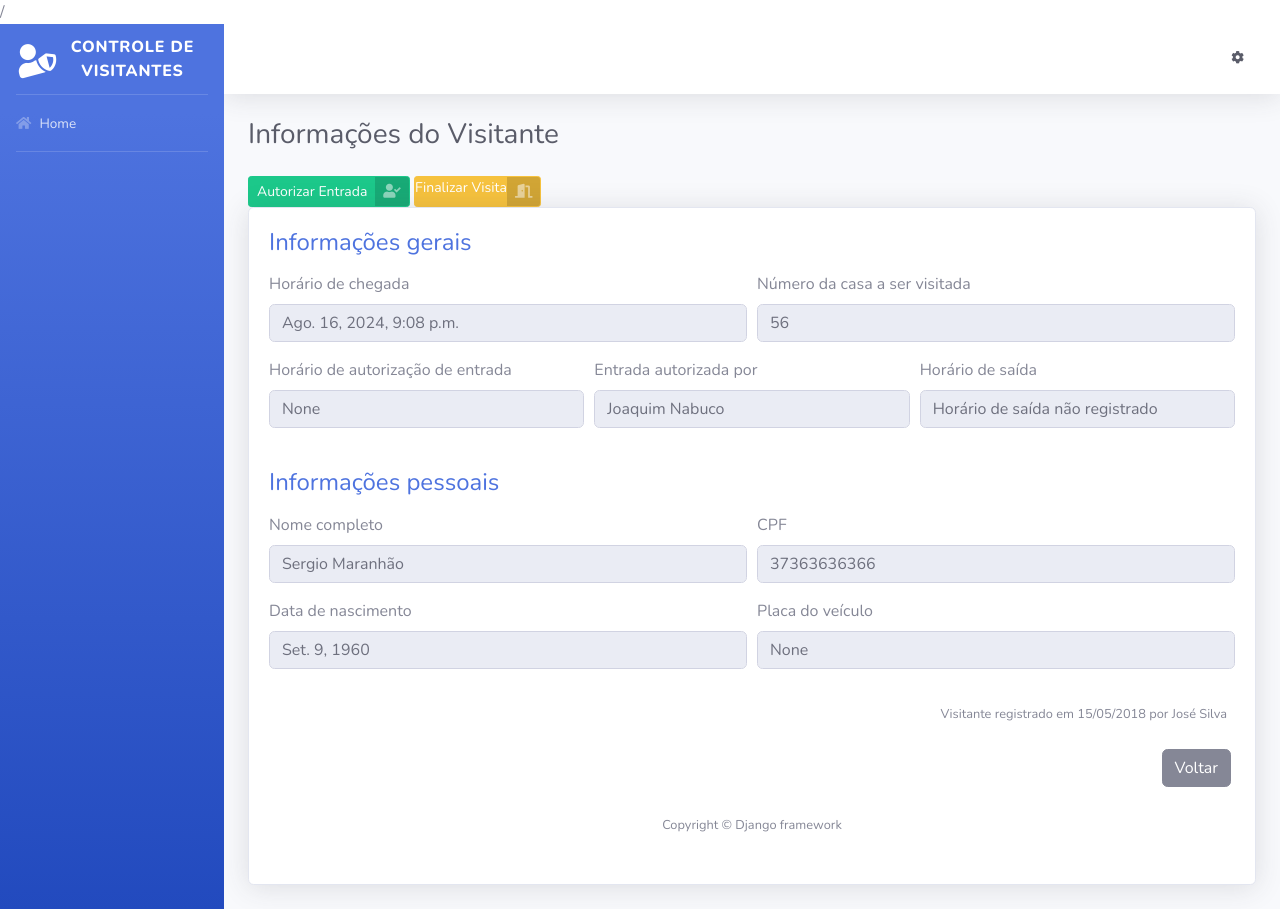
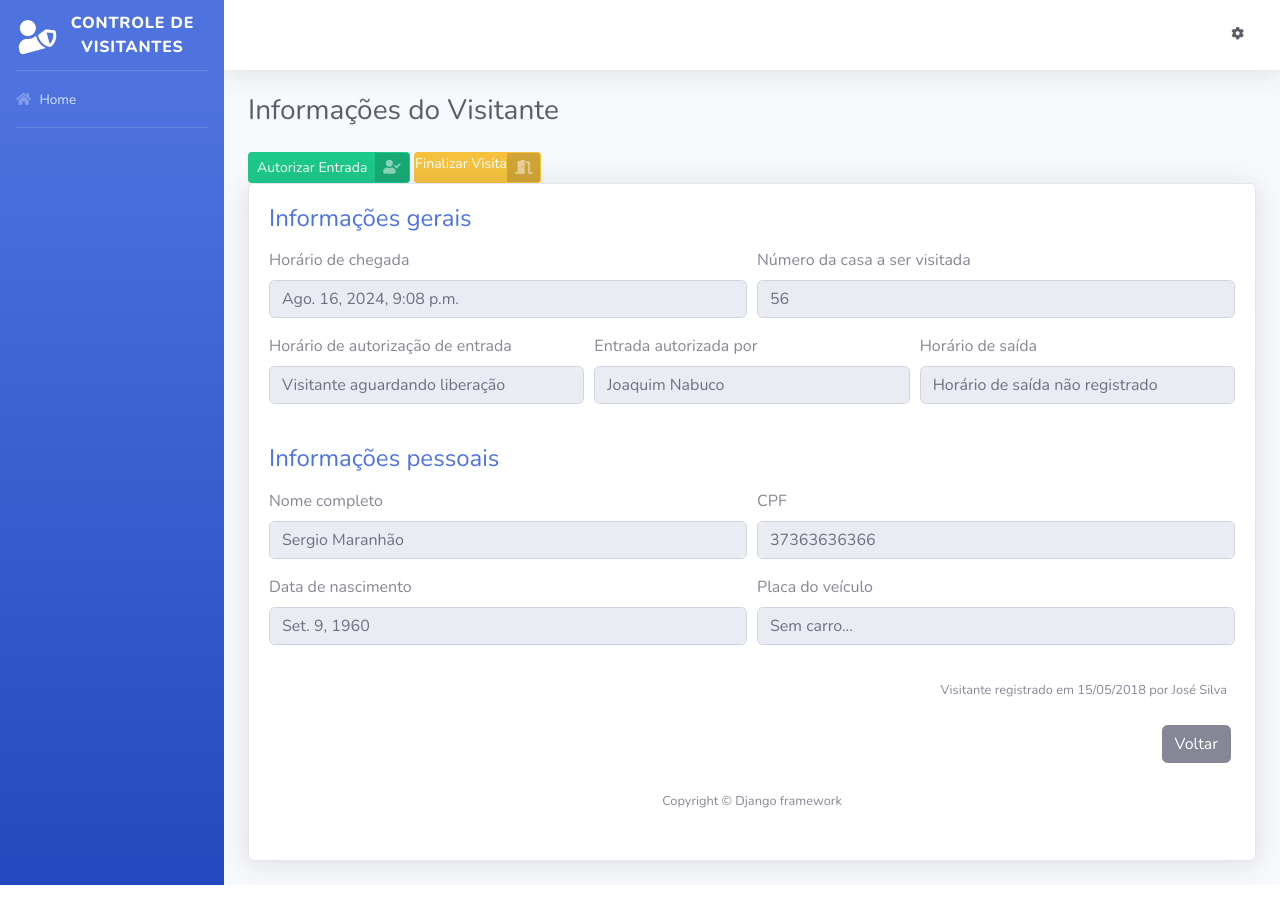
Before and after one commit to telmareis/curso-python-botafogo, a Django app: page /informacoes_visitante/2/ in a window 1280 px wide. After the commit the page ends 885 px from the top, so only its background shows below. Run offline with Django 3.2, Linux system fonts and the light colour scheme; data comes from the database, SQL or seed files in the repository; some libraries are stand-ins or nearby versions.

Commit message:
Atualização templates, views, ...

```diff
--- a/python/controle/controle_visitantes/urls.py
+++ b/python/controle/controle_visitantes/urls.py
@@ -13,7 +13,7 @@
         name="informacoes_visitante"
     ),
     path(
-        'visitantes/<int:id>/finalizar-visita',
+        'informacoes-visitante/<int:id>/finalizar-visita',
         finalizar_visita,
         name="finalizar_visita"
     )
--- a/python/controle/templates/base.html
+++ b/python/controle/templates/base.html
@@ -1,8 +1,6 @@
 <!DOCTYPE html>
 
 {% load static %}
-
-{% url "index" %}
 
 <html lang="pt-br">
     <head>
@@ -32,7 +30,7 @@
                 <hr class="sidebar-divider my-0">
 
                 <li class="nav-item">
-                    <a class="nav-link" href="#">
+                    <a class="nav-link" href="{% url 'index' %}">
                         <i class="fas fa-home"></i>
                         <span>Home</span>
                     </a>
--- a/python/controle/templates/index.html
+++ b/python/controle/templates/index.html
@@ -109,8 +109,8 @@
                             <td>{{ variavel.nome_completo }}</td>
                             <td>{{ variavel.cpf }}</td>
                             <td>{{ variavel.horario_chegada }}</td>
-                            <td>{{ variavel.horario_autorizacao }}</td>
-                            <td>{{ variavel.morador_responsavel }}</td>
+                            <td>{{ variavel.get_horario_autorizacao }}</td>
+                            <td>{{ variavel.get_morador_responsavel }}</td>
                             <td>
 
                                 <a href="{% url 'informacoes_visitante' id=variavel.id %}" >
--- a/python/controle/templates/informacoes_visitante.html
+++ b/python/controle/templates/informacoes_visitante.html
@@ -48,12 +48,12 @@
                 <div class="form-row">
                     <div class="form-group col-md-4">
                         <label>Horário de autorização de entrada</label>
-                        <input type="text" class="form-control" value="{{visitante.horario_autorizacao}}" disabled>
+                        <input type="text" class="form-control" value="{{visitante.get_horario_autorizacao}}" disabled>
                     </div>
 
                     <div class="form-group col-md-4">
                         <label>Entrada autorizada por</label>
-                        <input type="text" class="form-control" value="{{visitante.morador_responsavel}}" disabled>
+                        <input type="text" class="form-control" value="{{visitante.get_morador_responsavel}}" disabled>
                     </div>
 
                     <div class="form-group col-md-4">
@@ -88,7 +88,7 @@
 
                     <div class="form-group col-md-6">
                         <label>Placa do veículo</label>
-                        <input type="text" class="form-control" value="{{visitante.placa_veiculo}}" disabled>
+                        <input type="text" class="form-control" value="{{visitante.get_placa_veiculo}}" disabled>
                     </div>
                 </div>
 
--- a/python/controle/visitantes/models.py
+++ b/python/controle/visitantes/models.py
@@ -73,19 +73,19 @@
         if self.horario_autorizacao:
             return self.horario_autorizacao
 
-        return "Horário da autorização de entrada"
+        return "Visitante aguardando liberação"
 
     def get_morador_responsavel(self):
         if self.morador_responsavel:
             return self.morador_responsavel
 
-        return "Morador responsável"
+        return "Aguardando..."
 
     def get_placa_veiculo(self):
         if self.placa_veiculo:
             return self.placa_veiculo
 
-        return "Placa do veículo"
+        return "Sem carro..."
 
 
     class Meta:
--- a/python/controle/visitantes/views.py
+++ b/python/controle/visitantes/views.py
@@ -1,24 +1,25 @@
 from django.shortcuts import render, redirect, get_object_or_404
-from visitantes.forms import VisitanteForm, AutorizaVisitanteForm
+from visitantes.forms import (VisitanteForm, AutorizaVisitanteForm)
 from porteiros.models import Porteiro
 from visitantes.models import Visitante
+from django.contrib import messages
 from django.utils import timezone
-from django.contrib import messages
 
 def registrar_visitante(request):
+    form = VisitanteForm()
+
     if request.method == "POST":
         form = VisitanteForm(request.POST)
         if form.is_valid():
-            visitante = form.save(commit=False)
+            visitante = form.save(commit = False)
             visitante.registrado_por = Porteiro.objects.get(id=1)
             visitante.save()
             messages.success(
                 request,
                 "O Visitante foi registrado com sucesso!"
             )
+
             return redirect("index")
-    else:
-        form = VisitanteForm()
 
     context = {
         "nome_pagina": "Registrar visitante",
@@ -27,51 +28,57 @@
 
     return render(request, "registrar_visitante.html", context)
 
-def autorizar_visitante(request, id):
-    visitante = get_object_or_404(Visitante, id=id)
+def informacoes_visitante(request, id):
+    visitante = get_object_or_404(
+        Visitante,
+        id=id
+    )
+
+    form = AutorizaVisitanteForm()
 
     if request.method == "POST":
-        form = AutorizaVisitanteForm(request.POST, instance=visitante)
+        form = AutorizaVisitanteForm(
+            request.POST,
+            instance=visitante
+        )
+
         if form.is_valid():
             visitante = form.save(commit=False)
+
             visitante.status = "EM_VISITA"
             visitante.horario_autorizacao = timezone.now()
             visitante.save()
+
             messages.success(
                 request,
-                "Visitante autorizado com sucesso."
+                "Visitante autorizado com sucesso"
             )
+
             return redirect("index")
-    else:
-        form = AutorizaVisitanteForm(instance=visitante)
-
-    context = {
-        "nome_pagina": "Autorizar Visitante",
-        "form": form,
-        "visitante": visitante,
-    }
-
-    return render(request, "autorizar_visitante.html", context)
-
-def informacoes_visitante(request, id):
-    visitante = get_object_or_404(Visitante, id=id)
 
     context = {
         "nome_pagina": "Informações do Visitante",
         "visitante": visitante,
-        "form": None,
+        "form": form,
     }
 
     return render(request, "informacoes_visitante.html", context)
 
 def finalizar_visita(request, id):
-    if request.method == "POST":
-        visitante = get_object_or_404(Visitante, id=id)
-        visitante.status = "FINALIZADO"
-        visitante.horario_saida = timezone.now()
-        visitante.save()
-        messages.success(
-            request,
-            "Visita finalizada com sucesso"
-        )
+    if request.method=="POST":
+        visitante = get_object_or_404(
+        Visitante,
+        id=id
+    )
+
+    visitante.status = "FINALIZADO"
+    visitante.horario_saida = timezone.now()
+
+    visitante.save()
+
+    messages.success(
+        request,
+        "Visita finalizada com sucesso"
+    )
+
     return redirect("index")
```
